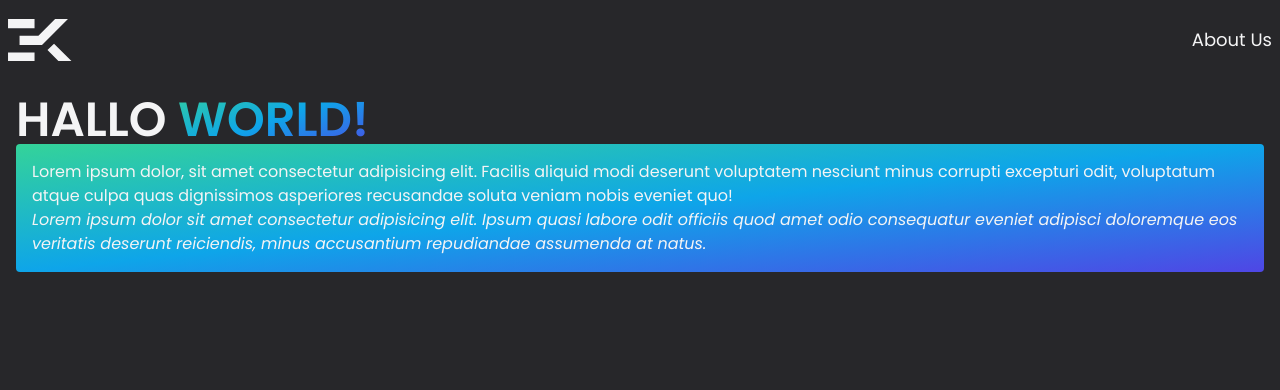
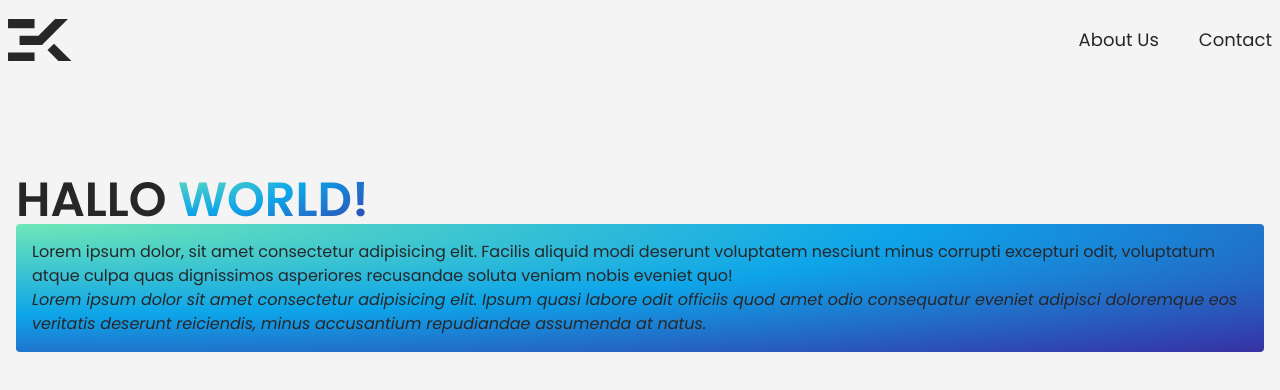
Before and after one commit to sek-consulting/sek-portfolio, an Astro site: page / in a window 1280 px wide. Built offline with nearby package versions, Linux system fonts and the light colour scheme; Astro itself is replaced by a stand-in of ours.

Commit message:
beginning of light/dark-mode

```diff
--- a/src/components/Navbar.svelte
+++ b/src/components/Navbar.svelte
@@ -3,15 +3,15 @@
 
 let links = [
     {url: "#about", text: "About Us"},
+    {url: "#contact", text: "Contact"},
 ]
 </script>
 
-<header class="absolute top-0 w-full text-zinc-100 z-20">
-
+<header class="absolute top-0 w-full bg-zinc-100 text-zinc-800 dark:bg-zinc-800 dark:text-zinc-100 z-20">
     <nav class="container mx-auto py-4 px-6 md:h-20 md:p-2 md:flex md:items-cemter md:justify-between">
 
         <div class="flex items-center justify-between">
-            <a href="#/" class="hover:text-sky-400">
+            <a href="#/">
                 <svg xmlns="http://www.w3.org/2000/svg" viewBox="0 0 752 500" class="w-16 fill-current">
                     <path d="M.3.3h311.535v108.24H.3V.3Zm0 392.055v107.641h311.535V392.355H.3Zm135.47-87.75V196.381h221.613L553.425.3h150.982L399.431 304.605H135.77Zm328.098 60.976 76.997-75.731 211.132 210.146H598.698l-134.83-134.415Z"></path>
                 </svg>
@@ -30,15 +30,10 @@
         }">
             {#each links as link}
                 <li>
-                    <a href={link.url} class="hover:text-sky-400">{link.text}</a>
+                    <a href={link.url}>{link.text}</a>
                 </li>
             {/each}
         </ul>
 
     </nav>
-
 </header>
-
-<style type="text/postcss">
- /* do local tailwind stuff here */
-</style>
--- a/src/layouts/BaseLayout.astro
+++ b/src/layouts/BaseLayout.astro
@@ -29,8 +29,9 @@
     <link rel="icon" type="image/svg+xml" href="/favicon.svg" />
 
     <title>{title}</title>
+    <meta name="description" content={description} />
   </head>
-  <body class="bg-zinc-800 text-zinc-100">
+  <body class="bg-zinc-100 text-zinc-800 dark:bg-zinc-800 dark:text-zinc-100">
     <Navbar client:load />
     <main>
       <slot />
--- a/src/pages/index.astro
+++ b/src/pages/index.astro
@@ -3,7 +3,7 @@
 ---
 
 <BaseLayout>
-  <section class="mt-20 p-4">
+  <section class="mt-20 md:mt-40 p-4">
     <h1 class="text-5xl font-semibold">
       HALLO <span class="text-color-gradient">WORLD!</span>
     </h1>
```
Also changed, not shown: src/styles/global.css.
